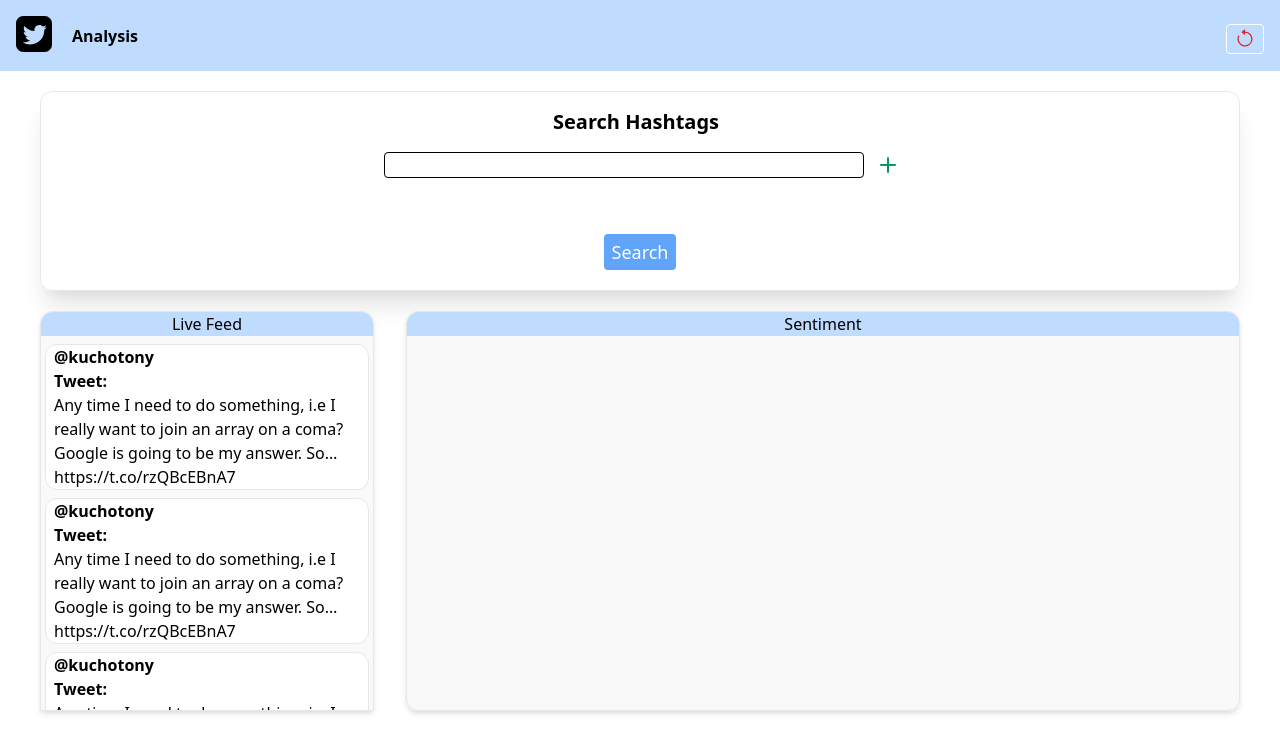
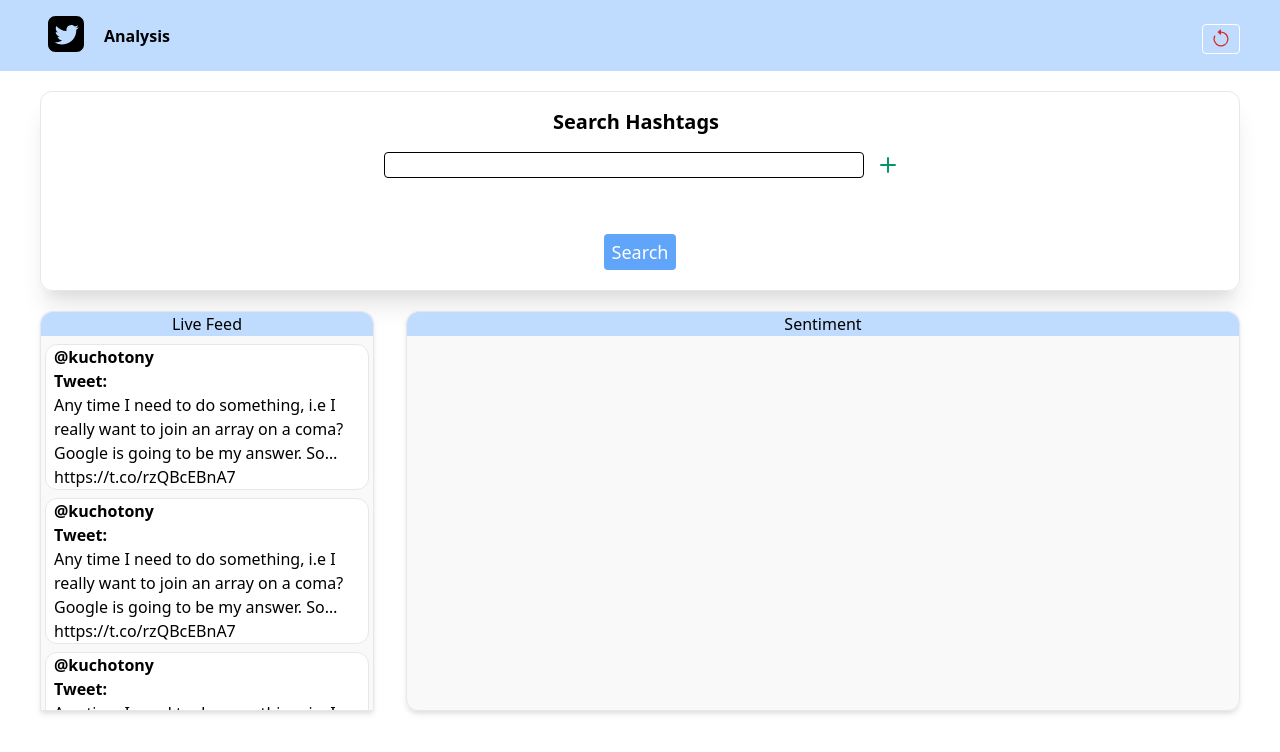
Before and after one commit to MattWeir95/CloudComputing-Twitter-Analysis, a React (Create React App) app in the folder client/: page / in a window 1280 px wide. Shown: the top 752 px of the page. Built offline with nearby package versions, Linux system fonts and the light colour scheme.

Commit message:
Moving logos on header

```diff
--- a/client/src/components/headerLogo.jsx
+++ b/client/src/components/headerLogo.jsx
@@ -3,7 +3,7 @@ import ResetButton from "./resetButton";
 export default function HeaderLogo(props) {
   return (
     <div className="bg-blue-200 p-4 flex justify-between">
-     <div className="flex">
+     <div className="flex ml-8">
         <svg
           xmlns="http://www.w3.org/2000/svg"
           width="36"
@@ -14,7 +14,7 @@ export default function HeaderLogo(props) {
         </svg>
         <div className="pt-2 ml-5 font-bold">Analysis</div>
         </div>
-     <div className="pt-2">
+     <div className="pt-2 mr-6">
          <ResetButton setHashtags={props.setHashtags}/>
      </div>
 
```
